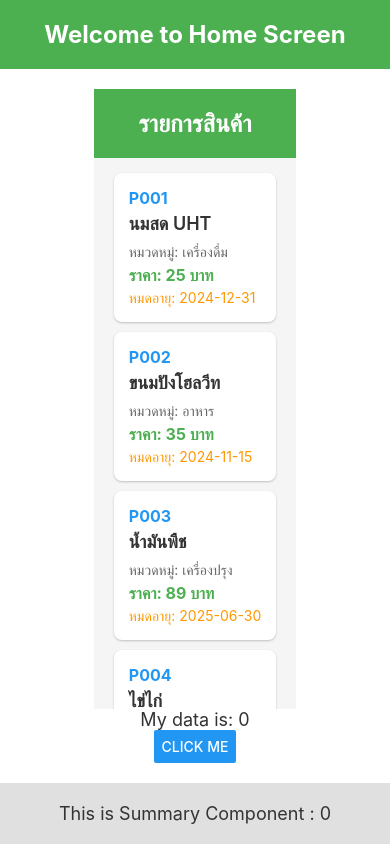
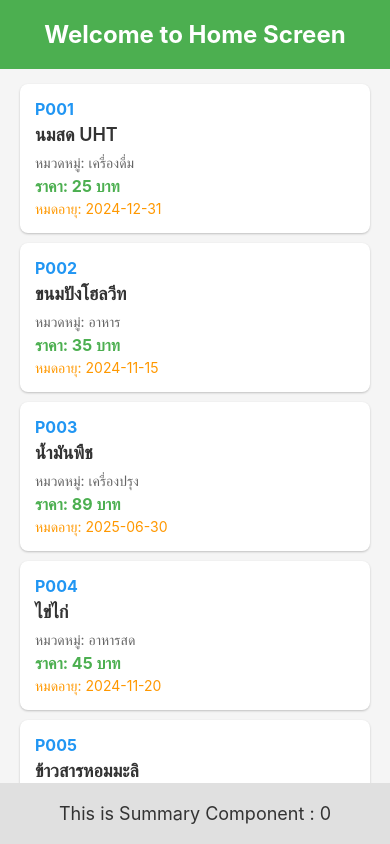
Before and after one commit to ignoric/rn-bootcamp-3, a React Native app: screen / in a window 390 px wide. Built offline with nearby package versions, Linux system fonts and the light colour scheme.

Commit message:
Remove header and body styles from ProductList and HomeScreen components for a cleaner layout

```diff
--- a/src/component/ProductList.js
+++ b/src/component/ProductList.js
@@ -26,7 +26,6 @@ export const ProductList = () => {
 
   return (
     <View style={styles.container}>
-      <Text style={styles.header}>รายการสินค้า</Text>
       <FlatList
         data={mockProducts}
         renderItem={renderProductItem}
@@ -55,14 +54,6 @@ const styles = StyleSheet.create({
   container: {
     flex: 1,
     backgroundColor: '#f5f5f5',
-  },
-  header: {
-    fontSize: 24,
-    fontWeight: 'bold',
-    textAlign: 'center',
-    padding: 20,
-    backgroundColor: '#4CAF50',
-    color: '#fff',
   },
   flatList: {
     flex: 1,
--- a/src/screens/HomeScreen.js
+++ b/src/screens/HomeScreen.js
@@ -10,11 +10,7 @@ export const HomeScreen = () => {
   return (
     <View style={styles.container}>
       <Myheader />
-      <View style={styles.body}>
-        <ProductList />
-        <Text style={styles.bodyText}>My data is: {data}</Text>
-        <Button title="Click Me" onPress={() => setData(data + 1)} />
-      </View>
+      <ProductList />
       <Summary proptdata={data}/>
     </View>
   );
@@ -25,16 +21,6 @@ const styles = StyleSheet.create({
     flex: 1,
     backgroundColor: "#fff",
   },
-  body: {
-    flex: 1,
-    padding: 20,
-    justifyContent: "center",
-    alignItems: "center",
-  },
-  bodyText: {
-    fontSize: 18,
-    color: "#333",
-  },
 });
 
 export default HomeScreen;
```
